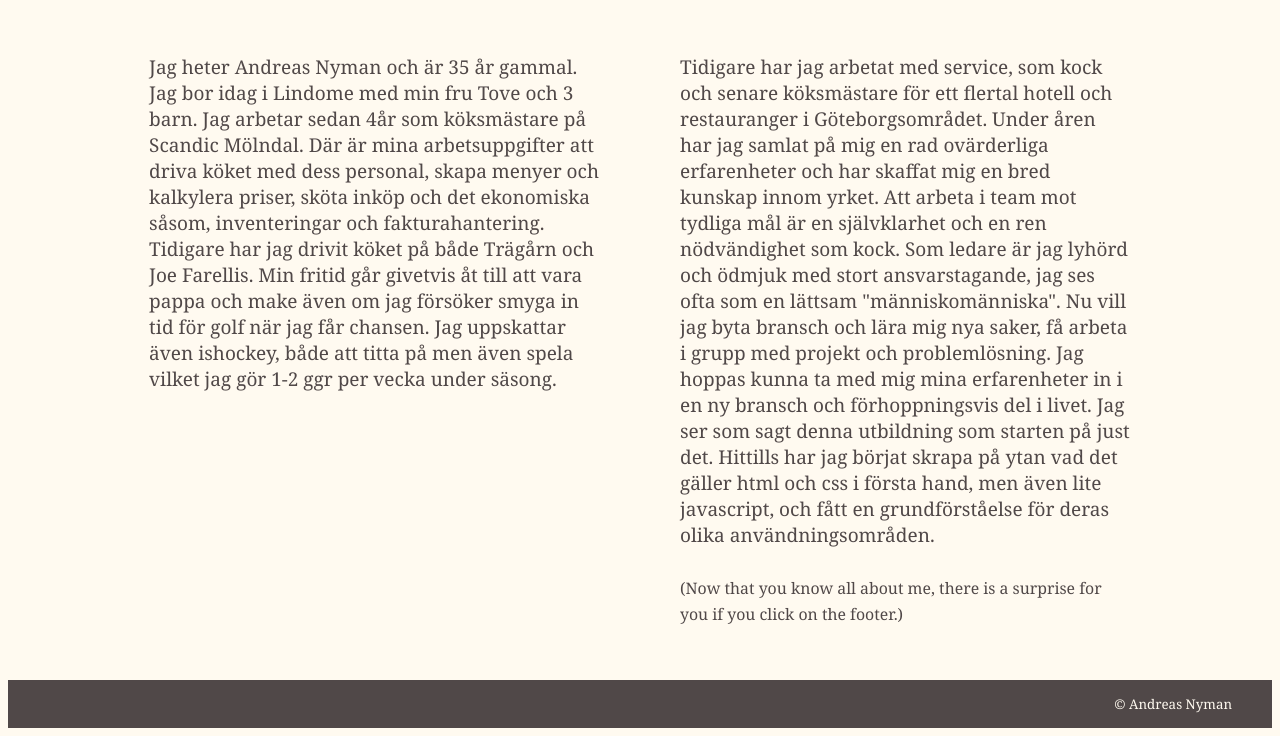
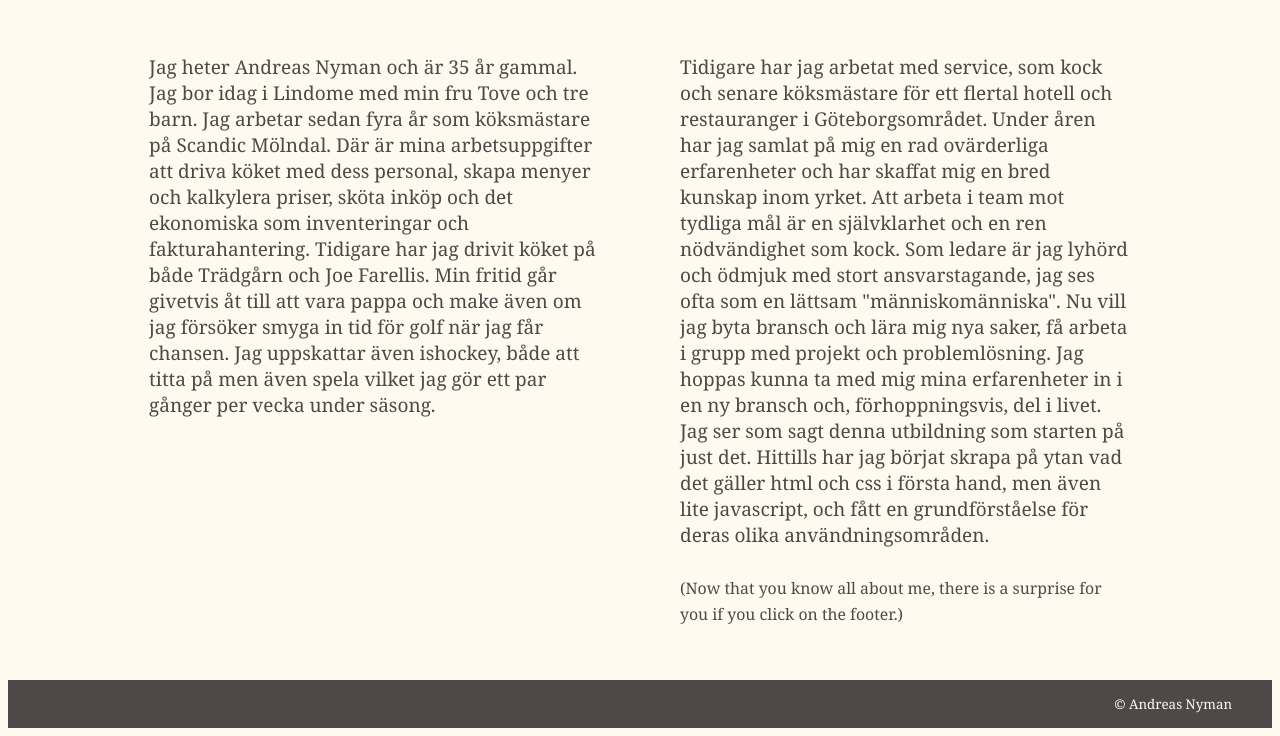
Before and after one commit to andnym/andnym.github.io, a plain HTML site: page about.html in a window 1280 px wide. Shown: the part 670-1406 px from the top of the page. Drawn offline with Linux system fonts and the light colour scheme.

Commit message:
finalised text

```diff
--- a/about.html
+++ b/about.html
@@ -27,24 +27,24 @@
     </div>
     <div class="about-me">
         <div id="col1">
-            <p id="p1">Jag heter Andreas Nyman och är 35 år gammal. Jag bor idag i Lindome med min fru Tove och 3 barn.
-                Jag arbetar sedan 4år som köksmästare på Scandic Mölndal. Där är mina arbetsuppgifter att driva köket med
-                dess personal, skapa menyer och kalkylera priser, sköta inköp och det ekonomiska såsom, inventeringar och
-                fakturahantering. Tidigare har jag drivit köket på både Trägårn och Joe Farellis.
+            <p id="p1">Jag heter Andreas Nyman och är 35 år gammal. Jag bor idag i Lindome med min fru Tove och tre barn.
+                Jag arbetar sedan fyra år som köksmästare på Scandic Mölndal. Där är mina arbetsuppgifter att driva köket med
+                dess personal, skapa menyer och kalkylera priser, sköta inköp och det ekonomiska som inventeringar och
+                fakturahantering. Tidigare har jag drivit köket på både Trädgårn och Joe Farellis.
                 Min fritid går givetvis åt till att vara pappa och make även om jag försöker smyga in tid för golf
                 när jag får chansen. Jag uppskattar även ishockey,
-                både att titta på men även spela vilket jag gör 1-2 ggr per vecka under säsong.
+                både att titta på men även spela vilket jag gör ett par gånger per vecka under säsong.
             </p>
 
         </div>
         <div id="col2">
             <p id="p2">Tidigare har jag arbetat med service, som kock och senare köksmästare för ett flertal hotell och
                 restauranger i Göteborgsområdet. Under åren har jag samlat på mig en rad ovärderliga erfarenheter
-                och har skaffat mig en bred kunskap innom yrket. Att arbeta i team mot tydliga mål är en självklarhet
+                och har skaffat mig en bred kunskap inom yrket. Att arbeta i team mot tydliga mål är en självklarhet
                 och en ren nödvändighet som kock. Som ledare är jag lyhörd och ödmjuk med stort ansvarstagande, jag ses
                 ofta som en lättsam "människomänniska".
                 Nu vill jag byta bransch och lära mig nya saker, få arbeta i grupp med projekt och problemlösning.
-                Jag hoppas kunna ta med mig mina erfarenheter in i en ny bransch och förhoppningsvis del i livet.
+                Jag hoppas kunna ta med mig mina erfarenheter in i en ny bransch och, förhoppningsvis, del i livet.
                 Jag ser som sagt denna utbildning som starten på just det.
                 Hittills har jag börjat skrapa på ytan vad det gäller html och css i första hand, men även lite javascript, och
                 fått en grundförståelse för deras olika användningsområden.
```
Also changed, not shown: index.html (+1 -1 lines).
